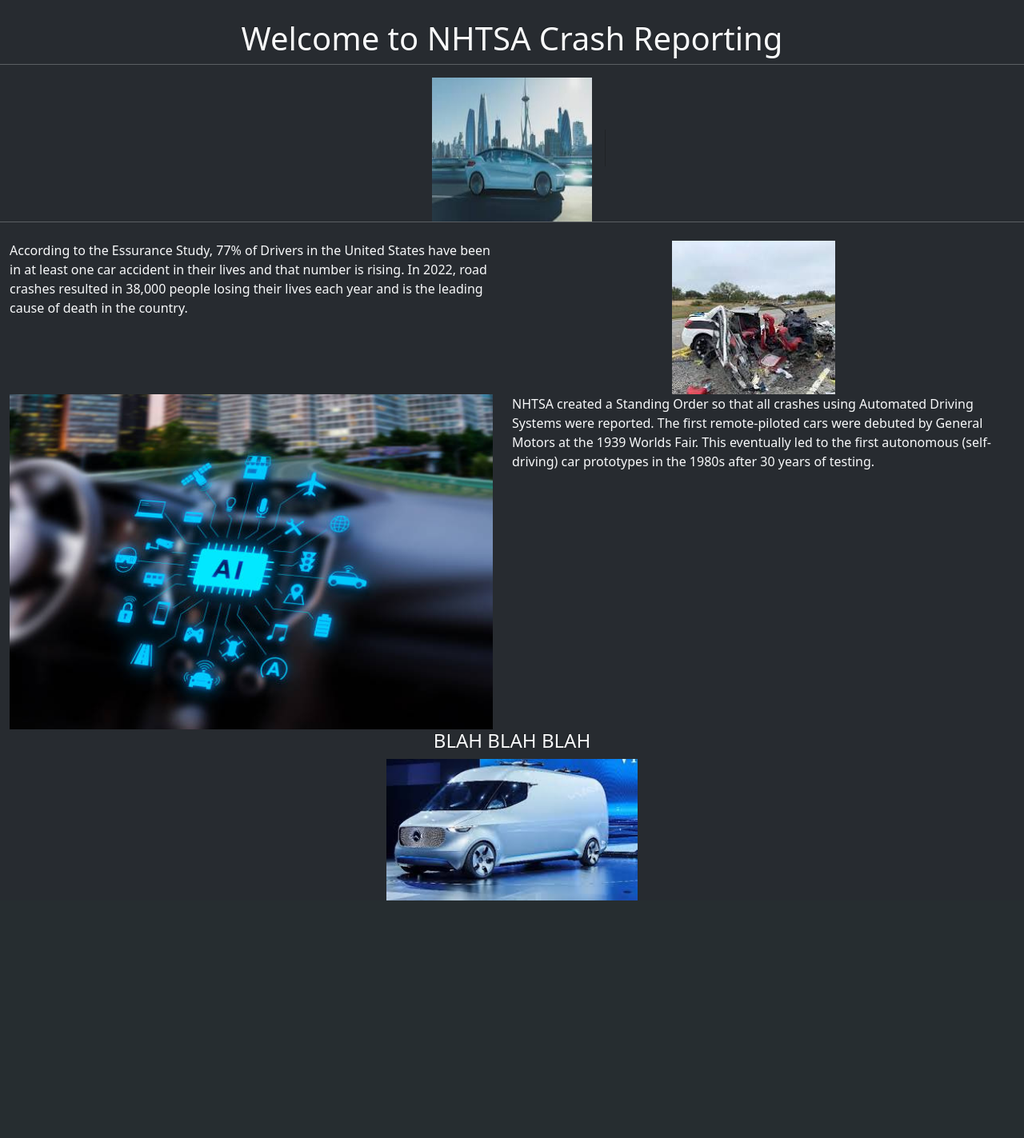
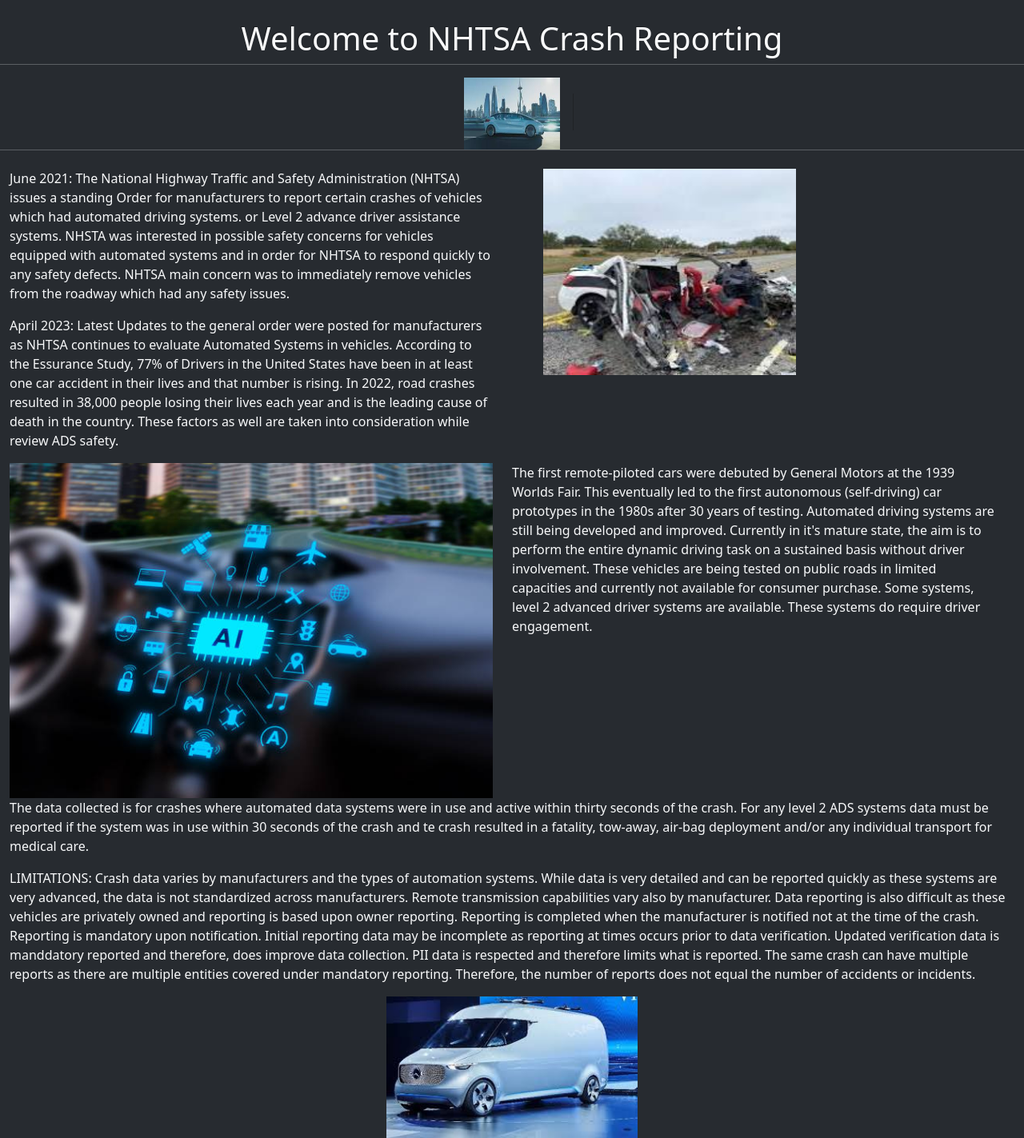
Before and after one commit to KevinPCarney/Project-04-Group-05, a Flask app: page / in a window 1280 px wide. Shown: the part 86-1509 px from the top of the page at 80% size. Before the commit the page ends 1212 px from the top, so only its background shows below. Run offline with Flask 3, Linux system fonts and the light colour scheme.

Commit message:
added tweaks

```diff
--- a/app/modelHelper.py
+++ b/app/modelHelper.py
@@ -1,3 +1,4 @@
+import os
 import pandas as pd
 import pickle
 import numpy as np
@@ -77,8 +78,9 @@
        Roadway_Type_Street, Roadway_Surface_Dry, Roadway_Surface_Wet
                        ]]
 
+        # Build the absolute path
+        filename = os.path.join(os.path.dirname(__file__), 'car_crash_ml_v2.h5')
 
-        filename = 'car_crash_ml_v2.h5'
         rf_load = pickle.load(open(filename, 'rb'))
 
         X = np.array(input_pred)
--- a/app/static/js/logic.js
+++ b/app/static/js/logic.js
@@ -40,14 +40,16 @@
     success: function(returnedData) {
         // print it
         console.log(returnedData);
-          let pred = returnedData["prediction"]
+        let pred = returnedData["prediction"];
+        let probability = pred["prob_high_risk"] * 100;
 
-          if (pred["car_crash_pred"] === "high_risk") {
-              $("#output").text(`This is your probability of a car crash ${(pred["prob_high_risk"]*100).toFixed(2)}%.`);
-          } else {
-              $("#output").text(`Congratulations! This is your probability of a car crash ${(pred["prob_high_risk"]*100).toFixed(2)}%.`);
+        // Check the probability for the car crash
+        if (probability < 50) {
+            $("#output").text(`You have less than a 50% chance of injuries in a car crash that has automated driving systems. Your Probability is: ${probability.toFixed(2)}%.`);
         }
-
+        else {
+                $("#output").text(`Risk is HIGH: You have greater than a 50% chance of injuries in a car crash that has automated driving systems.  Your probability is: ${probability.toFixed(2)}%.`);
+        }
     },
     error: function(XMLHttpRequest, textStatus, errorThrown) {
         alert("Status: " + textStatus);
@@ -55,4 +57,5 @@
     }
 });
 
+
     }
--- a/app/templates/home.html
+++ b/app/templates/home.html
@@ -52,7 +52,7 @@
             <hr>
             <div class="col-md-12 text-center">
                 <a class="navbar-brand" href="/">
-                    <img src="../static/images/autonomous_vehicle.jpg" onerror="this.onerror=null; this.remove()" width="200" height="180" alt="Autonomous Vehicle">
+                    <img src="../static/images/autonomous_vehicle.jpg" onerror="this.onerror=null; this.remove()" width="120" height="90" alt="Autonomous Vehicle">
                 </a>
             </div>
             <br>
@@ -60,27 +60,60 @@
             <br>
             <div class="row">
                 <div class="col-md-6">
-                    <p>According to the Essurance Study, 77% of Drivers in the United States have been in at least one car accident in their lives and that number is rising. In 2022, road crashes resulted in 38,000 people losing their lives each year and is the leading cause of death in the country.</p>
+                    <p>June 2021: The National Highway Traffic and Safety Administration (NHTSA) issues a standing Order
+                       for manufacturers to report certain crashes of vehicles which had automated driving systems.
+                       or Level 2 advance driver assistance systems. NHSTA was interested in possible safety concerns for
+                       vehicles equipped with automated systems and in order for NHTSA to respond quickly to any safety defects.
+                       NHTSA main concern was to immediately remove vehicles from the roadway which had any safety issues.
+                    </p>
+                    <p>
+                       April 2023: Latest Updates to the general order were posted for manufacturers as NHTSA continues to evaluate
+                       Automated Systems in vehicles. According to the Essurance Study, 77% of Drivers in the United States have been in
+                       at least one car accident in their lives and that number is rising.
+                       In 2022, road crashes resulted in 38,000 people losing their lives each year and is the leading cause of death
+                       in the country.  These factors as well are taken into consideration while review ADS safety.
+                    </p>
                 </div>
-                <div class="col-md-6 text-center">
-                    <img src="../static/images/fatal.jpg" alt="Fatal Car Crash" class="img-fluid">
+                <div class="col-md-4 text-center">
+                    <img src="../static/images/fatal.jpg" alt="Fatal Car Crash" class="img-fluid large-image">
                 </div>
             </div>
-            <br>
             <div class="row">
                 <div class="col-md-6 text-center">
-                    <img src="../static/images/ADS.jpg" alt="Automated Driving System" class="img-fluid">
+                    <img src="../static/images/ADS.jpg" alt="Automated Driving System" class="img-fluid medium-image">
                 </div>
                 <div class="col-md-6">
-                    <p>NHTSA created a Standing Order so that all crashes using Automated Driving Systems were reported. The first remote-piloted cars were debuted by General Motors at the 1939 Worlds Fair. This eventually led to the first autonomous (self-driving) car prototypes in the 1980s after 30 years of testing.</p>
+                    <p>The first remote-piloted cars were debuted by General Motors at the 1939 Worlds Fair.
+                        This eventually led to the first autonomous (self-driving) car prototypes in the 1980s
+                        after 30 years of testing.  Automated driving systems are still being developed and improved.
+                        Currently in it's mature state, the aim is to perform the entire dynamic driving task on a sustained
+                        basis without driver involvement.  These vehicles are being tested on public roads in limited capacities and
+                        currently not available for consumer purchase.  Some systems, level 2 advanced driver systems are available. These systems do require driver engagement.
+                    </p>
                 </div>
             </div>
-            <br>
-            <div class="text-center">
-                <h4>BLAH BLAH BLAH</h4>
-                <img src="../static/images/mercedes.jpg" alt="Automated Driving System" class="col-md-3">
+            <div class="text-left">
+                <p>The data collected is for crashes where automated data systems were in use and active within
+                    thirty seconds of the crash.  For any level 2 ADS systems data must be reported if the system was in
+                    use within 30 seconds of the crash and te crash resulted in a fatality, tow-away, air-bag deployment
+                    and/or any individual transport for medical care.
+                </p>
+                <p>
+                    LIMITATIONS:  Crash data varies by manufacturers and the types of automation systems.  While data
+                    is very detailed and can be reported quickly as these systems are very advanced, the data is not
+                    standardized across manufacturers. Remote transmission capabilities vary also by manufacturer.
+                    Data reporting is also difficult as these vehicles are privately owned and reporting is based upon
+                    owner reporting.  Reporting is completed when the manufacturer is notified not at the time of the crash.
+                    Reporting is mandatory upon notification.  Initial reporting data may be incomplete as reporting at times
+                    occurs prior to data verification.  Updated verification data is manddatory reported and therefore, does
+                    improve data collection.  PII data is respected and therefore limits what is reported.  The same crash can
+                    have multiple reports as there are multiple entities covered under mandatory reporting.  Therefore, the number of
+                    reports does not equal the number of accidents or incidents.
+                </p>
+                <div class="text-left d-flex justify-content-center">
+                    <img src="../static/images/mercedes.jpg" alt="Automated Driving System" class="col-md-3">
+                </div>
             </div>
-            <br>
         </div>
     </div>
 
--- a/app/templates/machine_learning.html
+++ b/app/templates/machine_learning.html
@@ -50,7 +50,11 @@
         <img src="static/images/autonomous_vehicle.jpg" alt="Autonomous Vehicle" width="200">
         <div class="container">
           <div class="crash border-primary mb-3">
-            <div class="crash-header">Enter your demographics to check whether you would be considered high or low risk.</div>
+            <br>
+            <br>
+            <div class="crash-header">Enter your demographics to determine prediction risk of injury while using an automated driving system vehicle.</div>
+            <br>
+            <br>
             <div class="crash-body">
                 <div class="row">
                         <div class="form-group col-md-3">
```
Also changed, not shown: 7 other files. Lines whose indentation alone changed are shown as unchanged.
